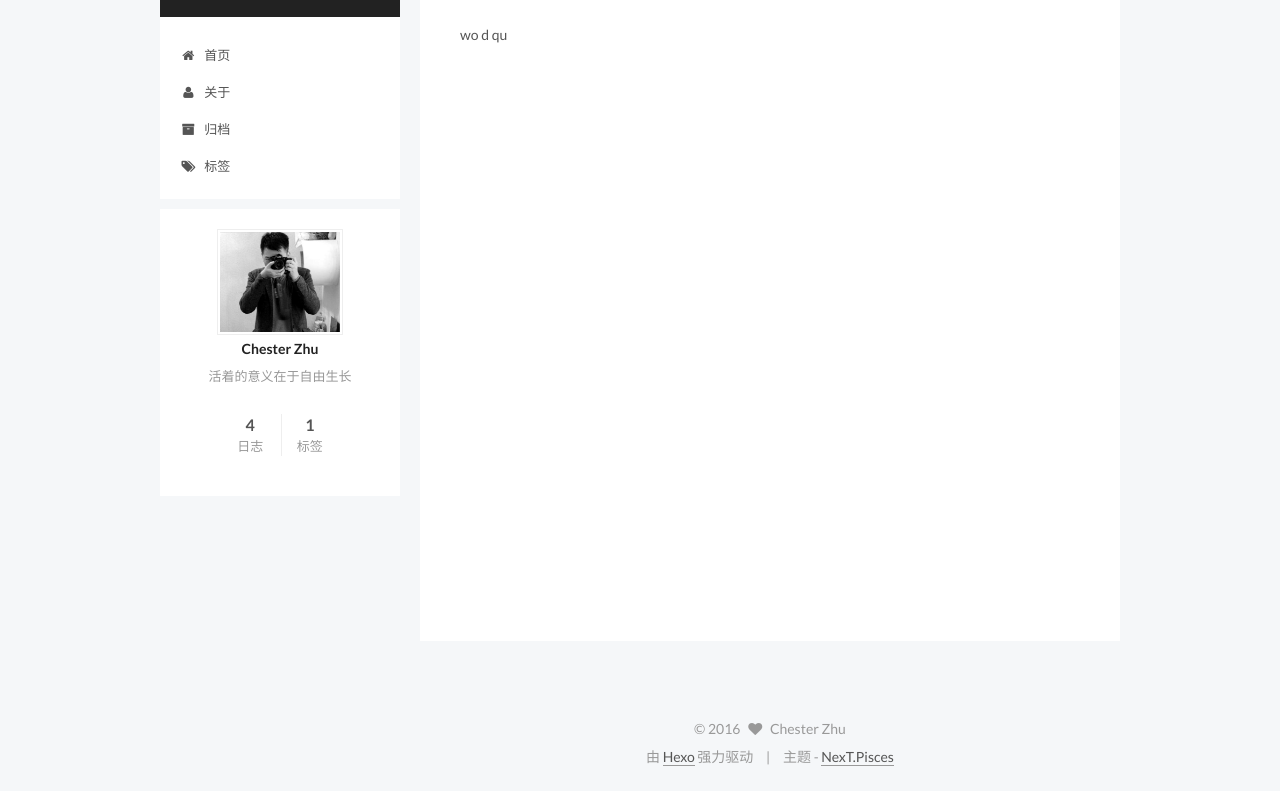
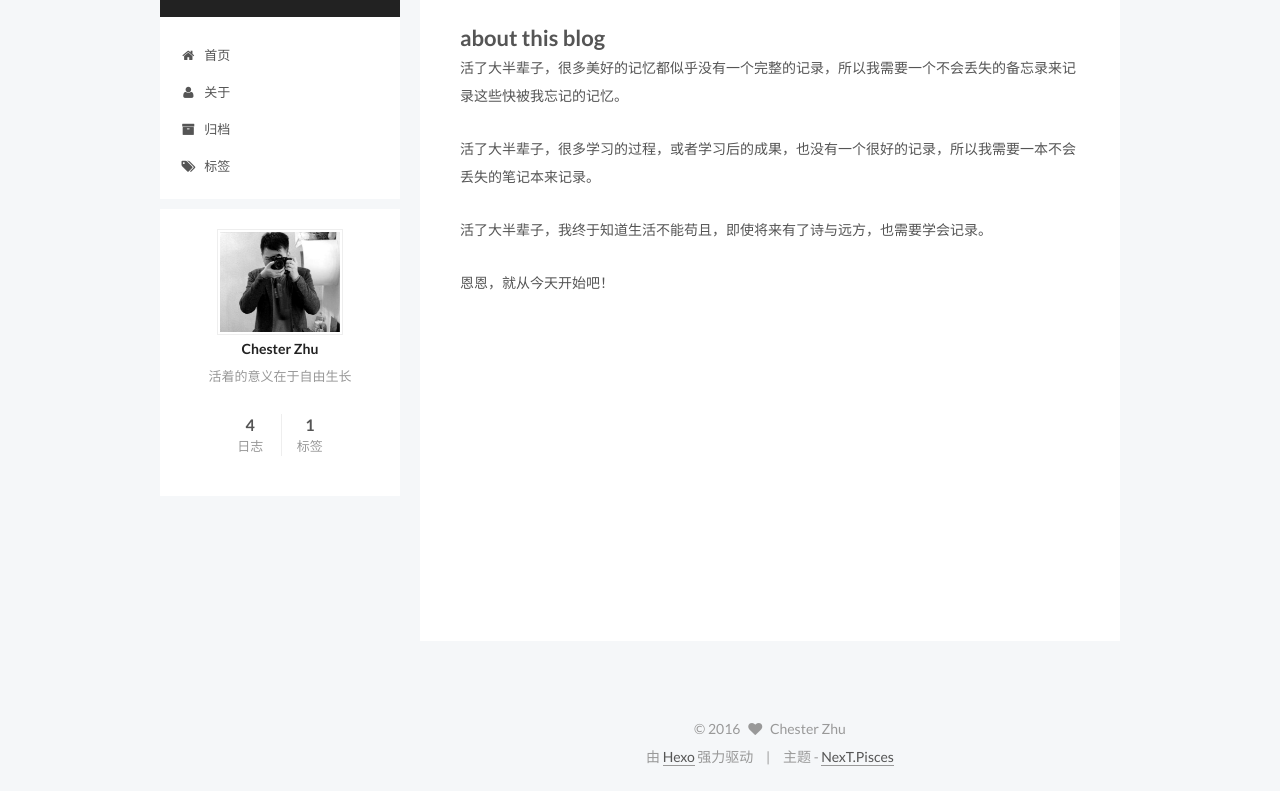
Before and after one commit to zhuguobo/zhuguobo.github.io, a plain HTML site: page about/index.html in a window 1280 px wide. Shown: the part 62-853 px from the top of the page. Drawn offline with Linux system fonts and the light colour scheme.

Commit message:
Site updated: 2016-10-13 02:41:17

```diff
--- a/about/index.html
+++ b/about/index.html
@@ -84,16 +84,25 @@
 
 
 
-<meta name="description" content="wo d qu">
+<meta name="description" content="about this blog活了大半辈子，很多美好的记忆都似乎没有一个完整的记录，所以我需要一个不会丢失的备忘录来记录这些快被我忘记的记忆。
+活了大半辈子，很多学习的过程，或者学习后的成果，也没有一个很好的记录，所以我需要一本不会丢失的笔记本来记录。
+活了大半辈子，我终于知道生活不能苟且，即使将来有了诗与远方，也需要学会记录。
+恩恩，就从今天开始吧！">
 <meta property="og:type" content="website">
-<meta property="og:title" content="页面名称">
+<meta property="og:title" content="zhuguobo">
 <meta property="og:url" content="http://yoursite.com/about/index.html">
 <meta property="og:site_name" content="zhuguobo">
-<meta property="og:description" content="wo d qu">
-<meta property="og:updated_time" content="2016-10-12T18:29:34.881Z">
+<meta property="og:description" content="about this blog活了大半辈子，很多美好的记忆都似乎没有一个完整的记录，所以我需要一个不会丢失的备忘录来记录这些快被我忘记的记忆。
+活了大半辈子，很多学习的过程，或者学习后的成果，也没有一个很好的记录，所以我需要一本不会丢失的笔记本来记录。
+活了大半辈子，我终于知道生活不能苟且，即使将来有了诗与远方，也需要学会记录。
+恩恩，就从今天开始吧！">
+<meta property="og:updated_time" content="2016-10-12T18:40:30.478Z">
 <meta name="twitter:card" content="summary">
-<meta name="twitter:title" content="页面名称">
-<meta name="twitter:description" content="wo d qu">
+<meta name="twitter:title" content="zhuguobo">
+<meta name="twitter:description" content="about this blog活了大半辈子，很多美好的记忆都似乎没有一个完整的记录，所以我需要一个不会丢失的备忘录来记录这些快被我忘记的记忆。
+活了大半辈子，很多学习的过程，或者学习后的成果，也没有一个很好的记录，所以我需要一本不会丢失的笔记本来记录。
+活了大半辈子，我终于知道生活不能苟且，即使将来有了诗与远方，也需要学会记录。
+恩恩，就从今天开始吧！">
 
 
 
@@ -121,7 +130,7 @@
 
 
 
-    页面名称 | zhuguobo
+     | zhuguobo
 
 </title>
 </head>
@@ -235,7 +244,10 @@
   <div id="posts" class="posts-expand">
 
 
-      <p>wo d qu </p>
+      <h1 id="about-this-blog"><a href="#about-this-blog" class="headerlink" title="about this blog"></a>about this blog</h1><p>活了大半辈子，很多美好的记忆都似乎没有一个完整的记录，所以我需要一个不会丢失的备忘录来记录这些快被我忘记的记忆。</p>
+<p>活了大半辈子，很多学习的过程，或者学习后的成果，也没有一个很好的记录，所以我需要一本不会丢失的笔记本来记录。</p>
+<p>活了大半辈子，我终于知道生活不能苟且，即使将来有了诗与远方，也需要学会记录。</p>
+<p>恩恩，就从今天开始吧！</p>
 
 
   </div>
--- a/css/main.css
+++ b/css/main.css
@@ -1558,7 +1558,7 @@ pre .javascript .function {
   width: 4px;
   height: 4px;
   border-radius: 50%;
-  background: #05710f;
+  background: #4ac1c8;
 }
 .links-of-blogroll {
   font-size: 13px;
```
